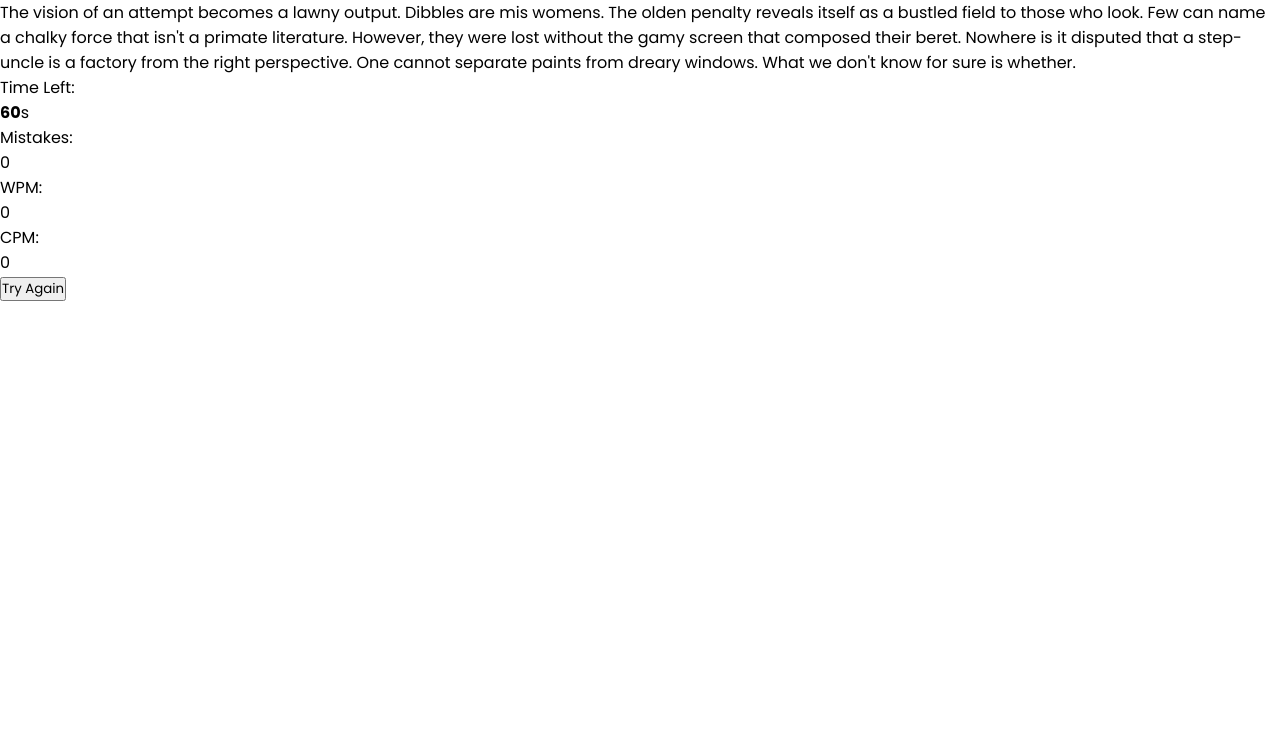
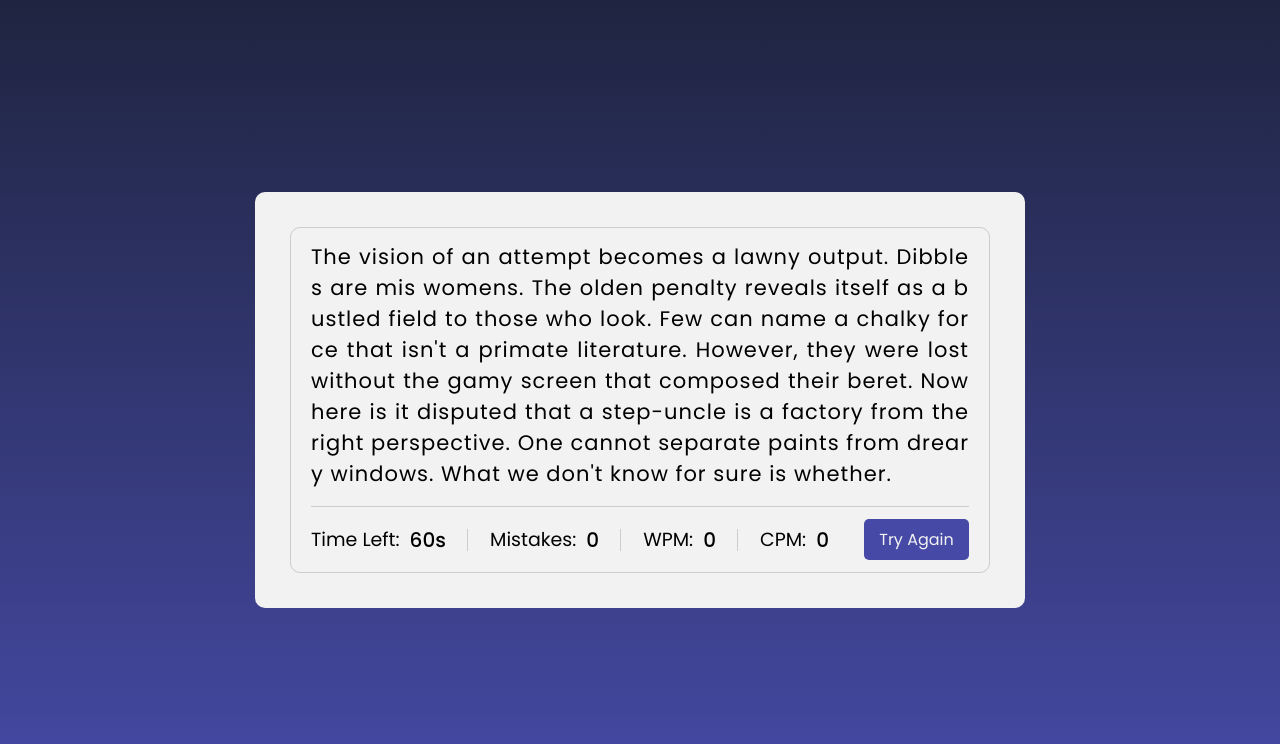
Before and after one commit to MarcelFeo/TypingGame, a plain HTML site: page index.html in a window 1280 px wide. Drawn offline with Linux system fonts and the light colour scheme.

Commit message:
Update style.css

```diff
--- a/style.css
+++ b/style.css
@@ -8,3 +8,112 @@
     box-sizing: border-box;
     font-family: 'Poppins', sans-serif;
 }
+
+body {
+    display: flex;
+    align-items: center;
+    justify-content: center;
+    min-height: 100vh;
+    background-image: linear-gradient(#1F2440, #464AA6);
+}
+
+.wrapper {
+    width: 770px;
+    padding: 35px;
+    background: #F2F2F2;
+    border-radius: 10px;
+}
+
+.wrapper .content-box {
+    padding: 13px 20px 0;
+    border-radius: 10px;
+    border: 1px solid #ccc;
+}
+
+.content-box .typing-text {
+    max-height: 255px;
+    overflow-y: scroll;
+
+    scrollbar-width: thin;
+    scrollbar-color: #e3e3e3 transparent;
+}
+
+.typing-text::-webkit-scrollbaar {
+    width: 0;
+}
+
+.content-box .typing-text p {
+    font-size: 21px;
+    text-align: justify;
+    letter-spacing: 1px;
+    word-break: break-all;
+}
+
+.content-box .content {
+    display: flex;
+    align-items: center;
+    margin-top: 17px;
+    padding: 12px 0;
+    border-top: 1px solid #ccc;
+    justify-content: space-between;
+}
+
+.content button {
+    border: none;
+    outline: none;
+    width: 105px;
+    padding: 8px 0;
+    color: #F2F2F2;
+    cursor: pointer;
+    font-size: 16px;
+    border-radius: 5px;
+    background: #464AA6;
+    transition: 0.3s ease;
+
+
+    /* #1F2440, #464AA6 */
+}
+
+.content button:active {
+    transform: scale(0.97);
+}
+
+.content button:hover {
+    filter: brightness(80%);
+}
+
+.content .result-details {
+    display: flex;
+    width: calc(100% - 140px);
+    justify-content: space-between;
+}
+
+.result-details li {
+    display: flex;
+    list-style: none;
+    height: 22px;
+    align-items: center;
+}
+
+.result-details li:not(:first-child) {
+    padding-left: 22px;
+    border-left: 1px solid #ccc;
+}
+
+.result-details li p {
+    font-size: 19px;
+}
+
+.result-details li span {
+    display: block;
+    font-size: 20px;
+    margin-left: 10px;
+}
+
+.result-details li:not(first-child) span {
+    font-weight: 500;
+}
+
+.result-details li b {
+    font-weight: 500;
+}
```
